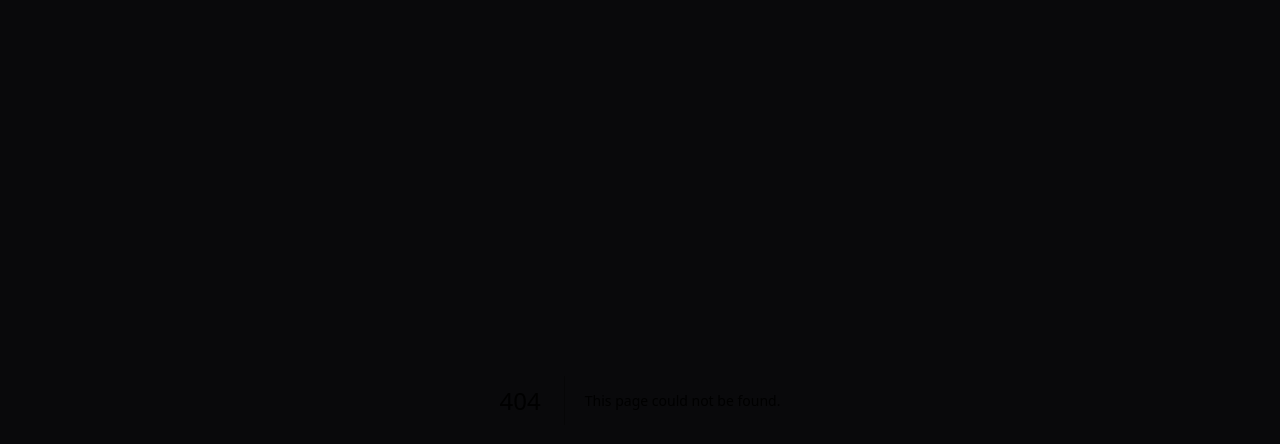
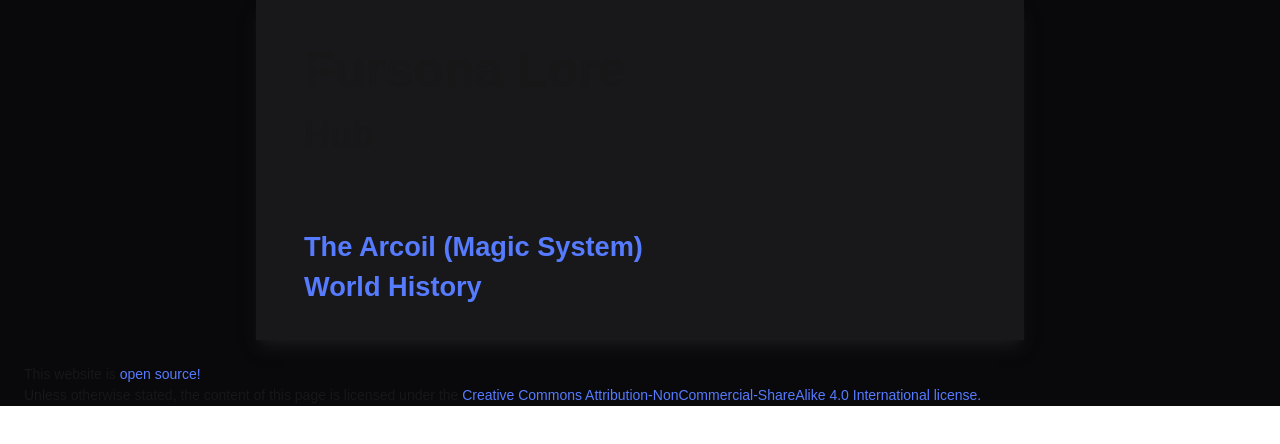
Before and after one commit to 5Stygian/5Stygian, a Next.js app: page /papers/fl/hub in a window 1280 px wide. Before the commit this address had no page. Shown: the top 444 px of the page. Built offline with nearby package versions, Linux system fonts and the light colour scheme.

Commit message:
rename fllol to fl

```diff
--- a/src/app/papers/fllol/hub/page.tsx
+++ b/src/app/papers/fl/hub/page.tsx
@@ -4,7 +4,7 @@ import Link from "next/link";
 
 export default function Hub() {
   return (
-    <c.Content domHeader="Fursona Lore LoL" subHeader="Hub">
+    <c.Content domHeader="Fursona Lore" subHeader="Hub">
       <Link href="/papers/fllol/the-arcoil">
         <h3>The Arcoil (Magic System)</h3>
       </Link>
--- a/src/app/papers/fllol/the-arcoil/page.tsx
+++ b/src/app/papers/fl/the-arcoil/page.tsx
@@ -2,7 +2,7 @@ import * as c from "@/app/components/index";
 
 export default function TheArcoil() {
   return (
-    <c.Content domHeader="Fursona Lore LoL" subHeader="The Arcoil">
+    <c.Content domHeader="Fursona Lore" subHeader="The Arcoil">
       hi
     </c.Content>
   );
--- a/src/app/papers/fllol/world-history/page.tsx
+++ b/src/app/papers/fl/world-history/page.tsx
@@ -4,7 +4,7 @@ export default function WorldHistory() {
   return (
     <>
       <c.TableOfContents />
-      <c.Content domHeader="Fursona Lore LoL" subHeader="World History">
+      <c.Content domHeader="Fursona Lore" subHeader="World History">
         <h1 id="ages">Ages</h1>
         <p>ill fill this in later</p>
       </c.Content>
```
